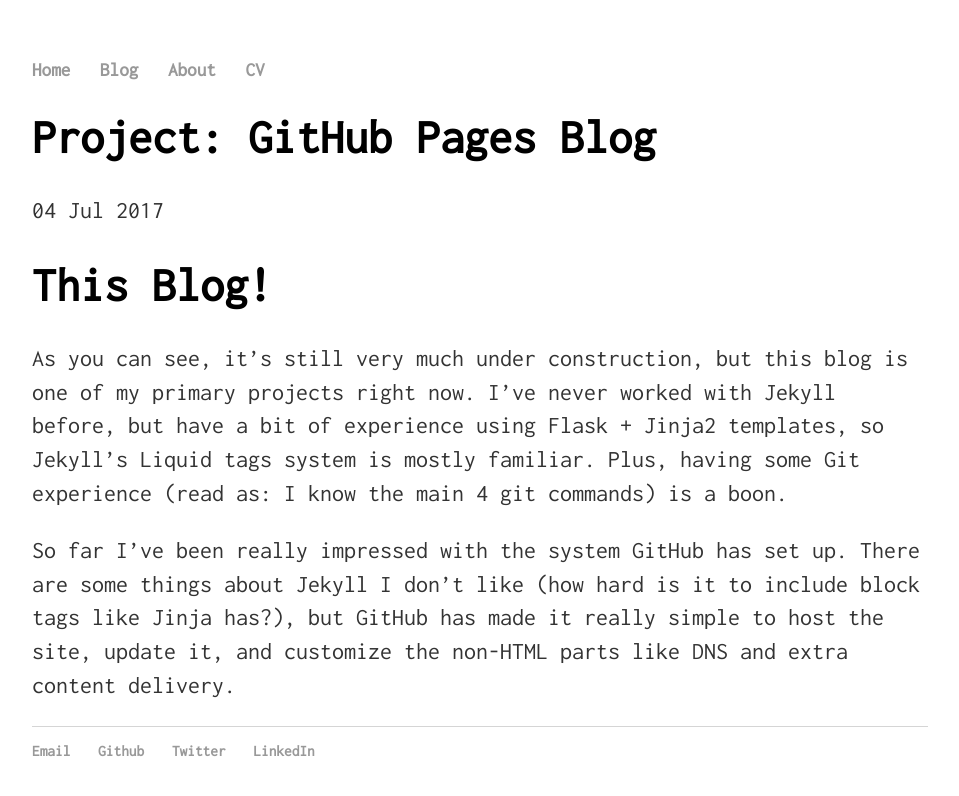
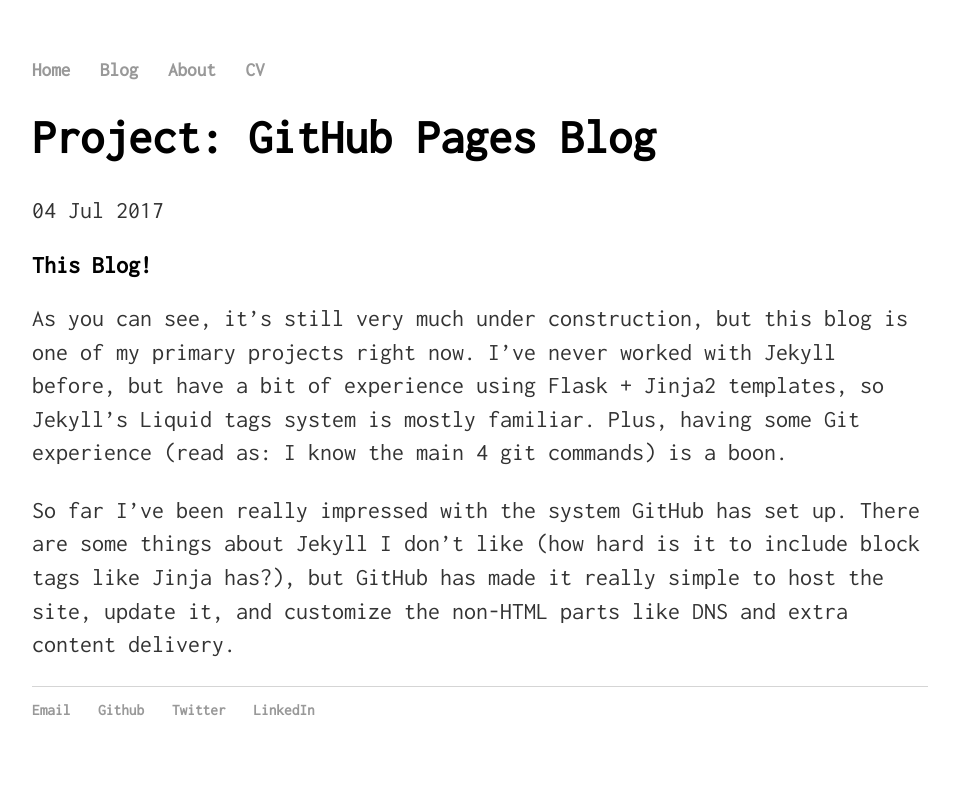
Before and after one commit to infosec-intern/infosec-intern.github.io, a Jekyll site: the page built from _posts/2017-07-04-github-pages-site.md, in a window 1280 px wide. Shown: the top 796 px of the page, without its empty margins (160-1119 px from the left). Built offline with Jekyll 4.4.1, drawn with Linux system fonts in a browser that asks for light colours.

```diff
--- a/_posts/2017-07-04-github-pages-site.md
+++ b/_posts/2017-07-04-github-pages-site.md
@@ -4,7 +4,7 @@ title: "Project: GitHub Pages Blog"
 date: 2017-07-04
 tags: project github blog flask jinja
 ---
-# This Blog!
+## This Blog!
 As you can see, it's still very much under construction, but this blog is one of my primary projects right now.
 I've never worked with Jekyll before, but have a bit of experience using Flask + Jinja2 templates, so Jekyll's Liquid tags system is mostly familiar. Plus, having some Git experience (read as: I know the main 4 git commands) is a boon.
 
```
